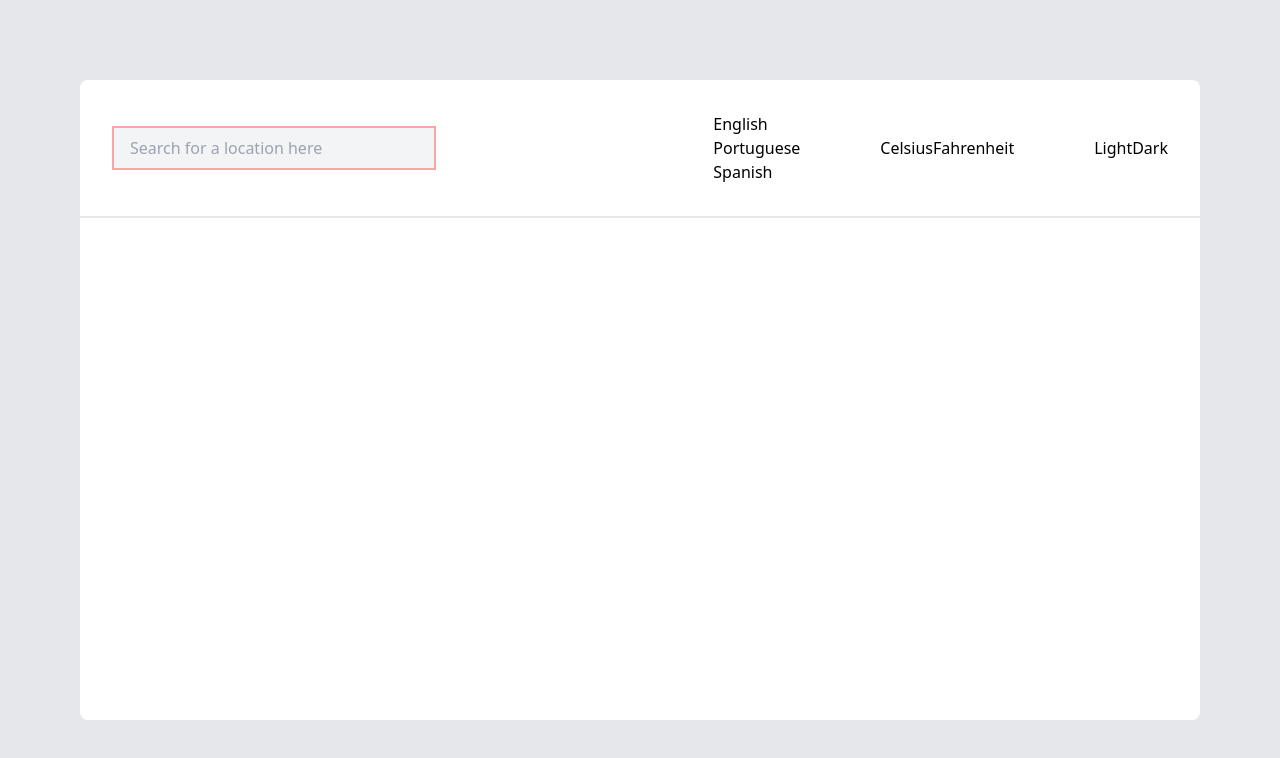
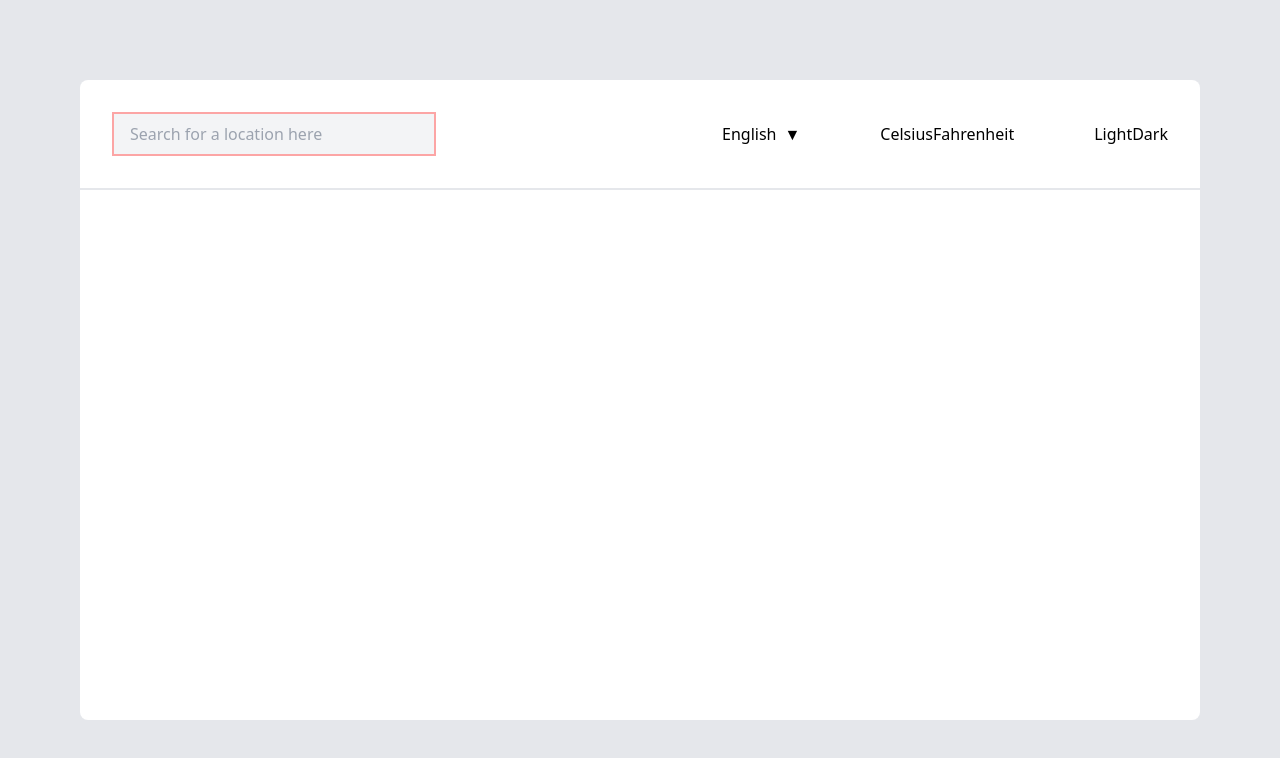
Before and after one commit to mjtavrs/sunray, a Next.js app: page / in a window 1280 px wide. Shown: the top 758 px of the page. Built offline with nearby package versions, Linux system fonts and the light colour scheme.

Commit message:
feat: Install the DropdownMenu from the Radix UI and create the LanguageSelector component

```diff
--- a/app/Header.tsx
+++ b/app/Header.tsx
@@ -1,3 +1,5 @@
+import LanguageSelector from "./LanguageSelector";
+
 export default function Header() {
     return (
         <header className="flex justify-between items-center p-8 border-b-2 border-b-gray-200">
@@ -5,10 +7,11 @@ export default function Header() {
                 <input className="bg-gray-100 px-4 py-2 w-80" type="text" placeholder="Search for a location here" />
             </div>
             <div className="flex items-center gap-20">
-                <div className="flex flex-col">
-                    <span>English</span>
+                <div>
+                    {/* <span>English</span>
                     <span>Portuguese</span>
-                    <span>Spanish</span>
+                    <span>Spanish</span> */}
+                    <LanguageSelector />
                 </div>
                 <div>
                     <span>Celsius</span>
--- /dev/null
+++ b/app/LanguageSelector.tsx
@@ -0,0 +1,30 @@
+"use client";
+
+import { DropdownMenu, DropdownMenuTrigger, DropdownMenuContent, DropdownMenuItem } from '@radix-ui/react-dropdown-menu';
+import { motion } from 'framer-motion';
+
+export default function LanguageSelector() {
+  return (
+    <DropdownMenu>
+      <DropdownMenuTrigger asChild>
+        <button style={{ display: 'flex', alignItems: 'center' }}>
+          English
+          <span style={{ marginLeft: 8 }}>▼</span> {/* Ícone da seta */}
+        </button>
+      </DropdownMenuTrigger>
+
+      <DropdownMenuContent asChild>
+        <motion.div
+          initial={{ opacity: 0, scale: 0.95 }}
+          animate={{ opacity: 1, scale: 1 }}
+          exit={{ opacity: 0, scale: 0.95 }}
+          transition={{ duration: 0.2 }}
+        >
+          <DropdownMenuItem onSelect={() => console.log('Selected English')}>English</DropdownMenuItem>
+          <DropdownMenuItem onSelect={() => console.log('Selected Portuguese')}>Portuguese</DropdownMenuItem>
+          <DropdownMenuItem onSelect={() => console.log('Selected Spanish')}>Spanish</DropdownMenuItem>
+        </motion.div>
+      </DropdownMenuContent>
+    </DropdownMenu>
+  );
+}
--- a/package.json
+++ b/package.json
@@ -10,6 +10,7 @@
   },
   "dependencies": {
     "@phosphor-icons/react": "^2.1.7",
+    "@radix-ui/react-dropdown-menu": "^2.1.2",
     "@radix-ui/react-switch": "^1.1.1",
     "@radix-ui/react-toast": "^1.2.2",
     "eslint-plugin-tailwindcss": "^3.17.5",
```
Also changed, not shown: 1 other file (tests, documents, lock files or other folders).
